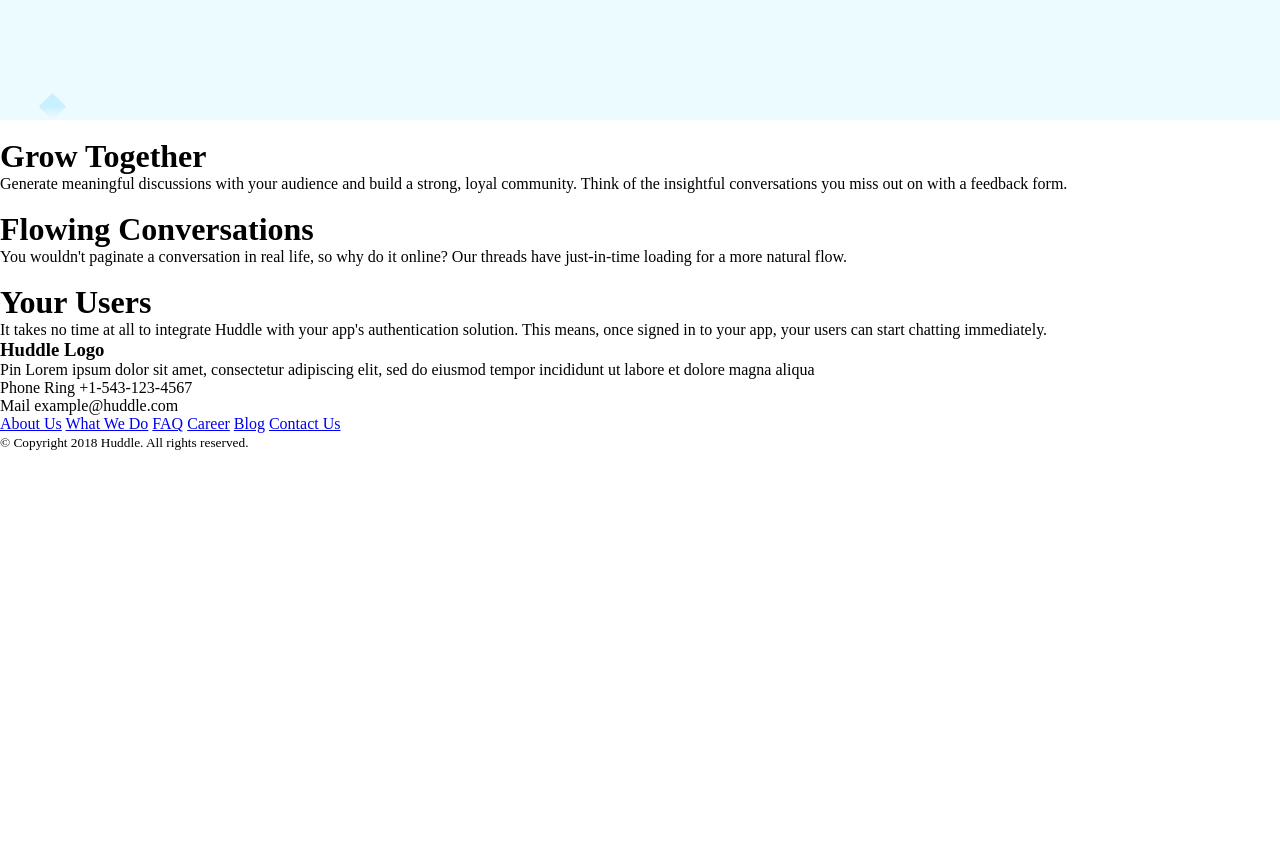
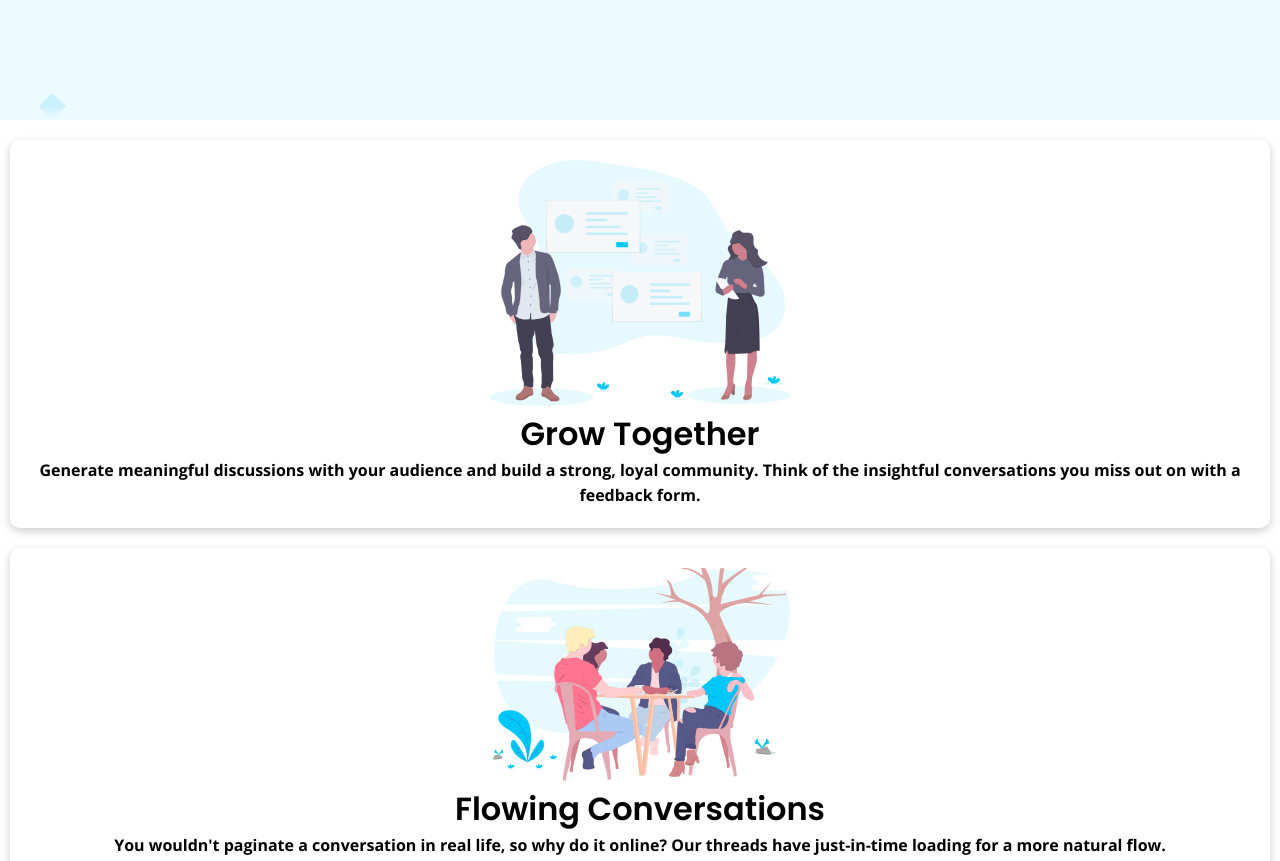
Before and after one commit to gustavofsa/huddle-landing-page, a plain HTML site: page index.html in a window 1280 px wide. Shown: the part 680-1541 px from the top of the page. Before the commit the page ends 1131 px from the top, so only its background shows below. Drawn offline with nearby package versions, Linux system fonts and the light colour scheme.

Commit message:
style main

```diff
--- a/index.html
+++ b/index.html
@@ -36,9 +36,13 @@
         />
       </div>
     </header>
-    <main>
+    <main class="main-container">
       <div class="card-container">
-        <img src="" alt="" />
+        <img
+          class="card-img"
+          src="assets/illustration-grow-together.svg"
+          alt=""
+        />
         <h1>Grow Together</h1>
         <p>
           Generate meaningful discussions with your audience and build a strong,
@@ -47,7 +51,11 @@
         </p>
       </div>
       <div class="card-container">
-        <img src="" alt="" />
+        <img
+          class="card-img"
+          src="assets/illustration-flowing-conversation.svg"
+          alt=""
+        />
         <h1>Flowing Conversations</h1>
         <p>
           You wouldn't paginate a conversation in real life, so why do it
@@ -55,7 +63,7 @@
         </p>
       </div>
       <div class="card-container">
-        <img src="" alt="" />
+        <img class="card-img" src="assets/illustration-your-users.svg" alt="" />
         <h1>Your Users</h1>
         <p>
           It takes no time at all to integrate Huddle with your app's
--- a/styles.css
+++ b/styles.css
@@ -77,3 +77,34 @@
   margin-top: 30px;
   width: 300px;
 }
+
+.main-container {
+  padding: 0 10px;
+  display: flex;
+  flex-direction: column;
+  background-color: #ffffff;
+  justify-content: center;
+}
+
+.card-container {
+  background-color: #fff;
+  border-radius: 10px;
+  text-align: center;
+  padding: 20px;
+  box-shadow: 0px 3px 10px 0px rgba(0, 0, 0, 0.2);
+  margin-top: 20px;
+}
+
+.card-container .card-img {
+  width: 300px;
+}
+
+.card-container h1 {
+  font-family: "Poppins", sans-serif;
+  font-weight: 600;
+}
+
+.card-container p {
+  font-family: "Open Sans", sans-serif;
+  line-height: 25px;
+}
```
Also changed, not shown: assets/illustration-flowing-conversation.svg (added), assets/illustration-grow-together.svg (added), assets/illustration-your-users.svg (added).
